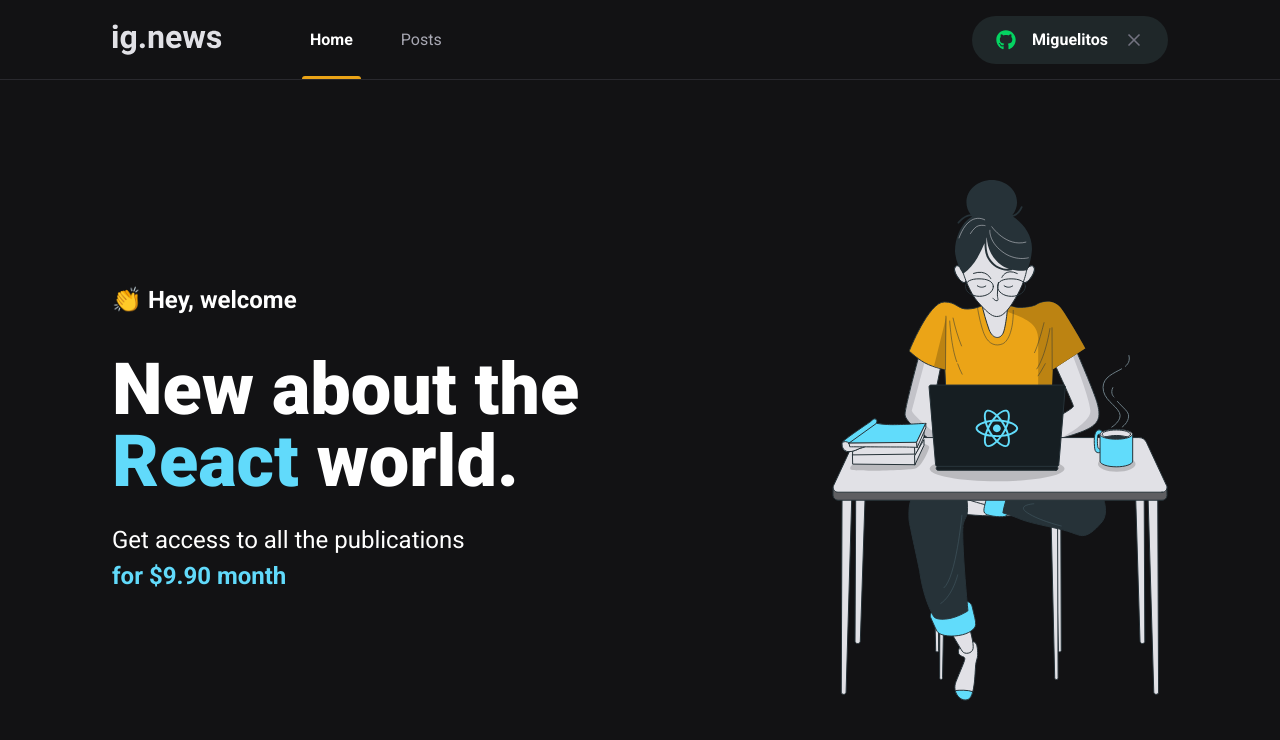
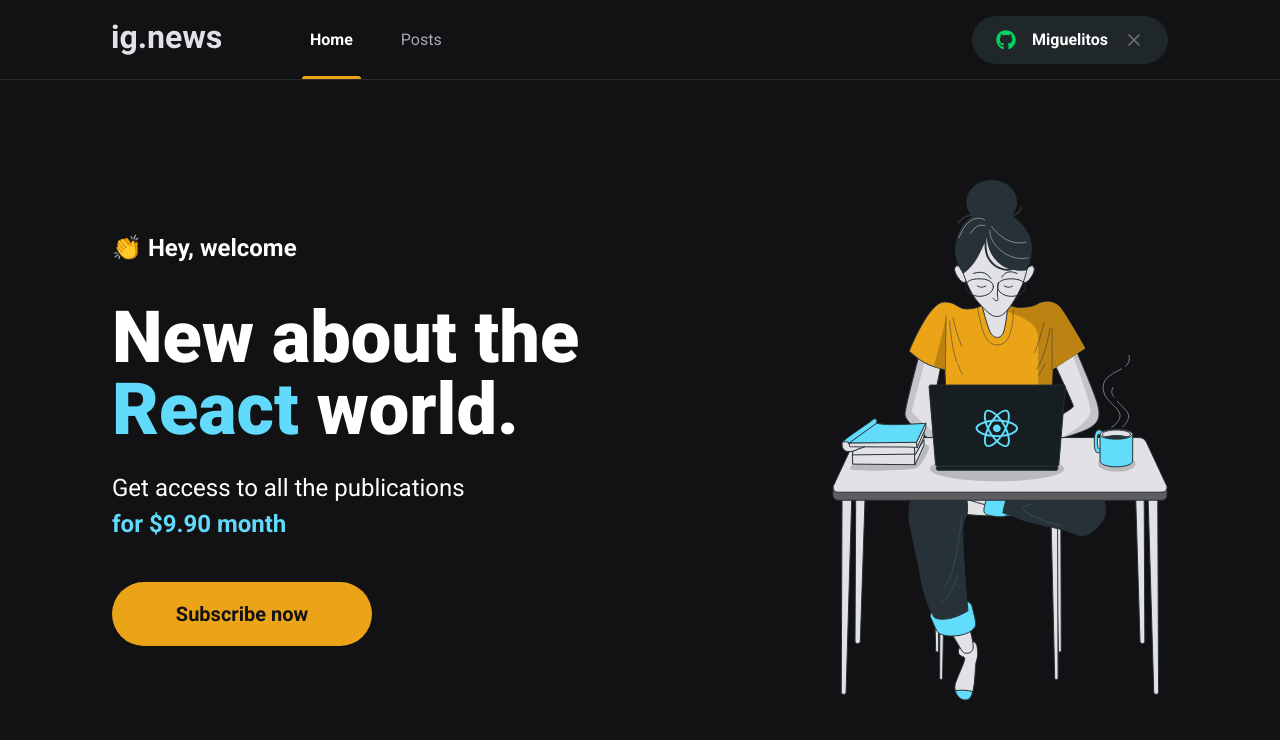
Before and after one commit to miguelriosoliveira/ignews, a Next.js app: page / in a window 1280 px wide. Shown: the top 740 px of the page. Built offline with nearby package versions, Linux system fonts and the light colour scheme.

Commit message:
SubscribeButton component

```diff
--- /dev/null
+++ b/src/components/SubscribeButton/index.tsx
@@ -0,0 +1,9 @@
+import styles from './styles.module.scss';
+
+export function SubscribeButton() {
+	return (
+		<button type="button" className={styles.subscribeButton}>
+			Subscribe now
+		</button>
+	);
+}
--- /dev/null
+++ b/src/components/SubscribeButton/styles.module.scss
@@ -0,0 +1,19 @@
+.subscribeButton {
+	width: 260px;
+	height: 4rem;
+	border: 0;
+	border-radius: 2rem;
+	background: var(--yellow-500);
+	color: var(--grey-900);
+	font-size: 1.25rem;
+	font-weight: bold;
+
+	display: flex;
+	align-items: center;
+	justify-content: center;
+
+	transition: filter 0.2s;
+	&:hover {
+		filter: brightness(0.8);
+	}
+}
--- a/src/pages/home.module.scss
+++ b/src/pages/home.module.scss
@@ -38,4 +38,8 @@
 			font-weight: bold;
 		}
 	}
+
+	button {
+		margin-top: 2.5rem;
+	}
 }
--- a/src/pages/index.tsx
+++ b/src/pages/index.tsx
@@ -1,4 +1,6 @@
 import Head from 'next/head';
+
+import { SubscribeButton } from '../components/SubscribeButton';
 
 import styles from './home.module.scss';
 
@@ -19,6 +21,7 @@ export default function Home() {
 						Get access to all the publications <br />
 						<span>for $9.90 month</span>
 					</p>
+					<SubscribeButton />
 				</section>
 
 				<img src="/images/avatar.svg" alt="Girl coding" />
```
